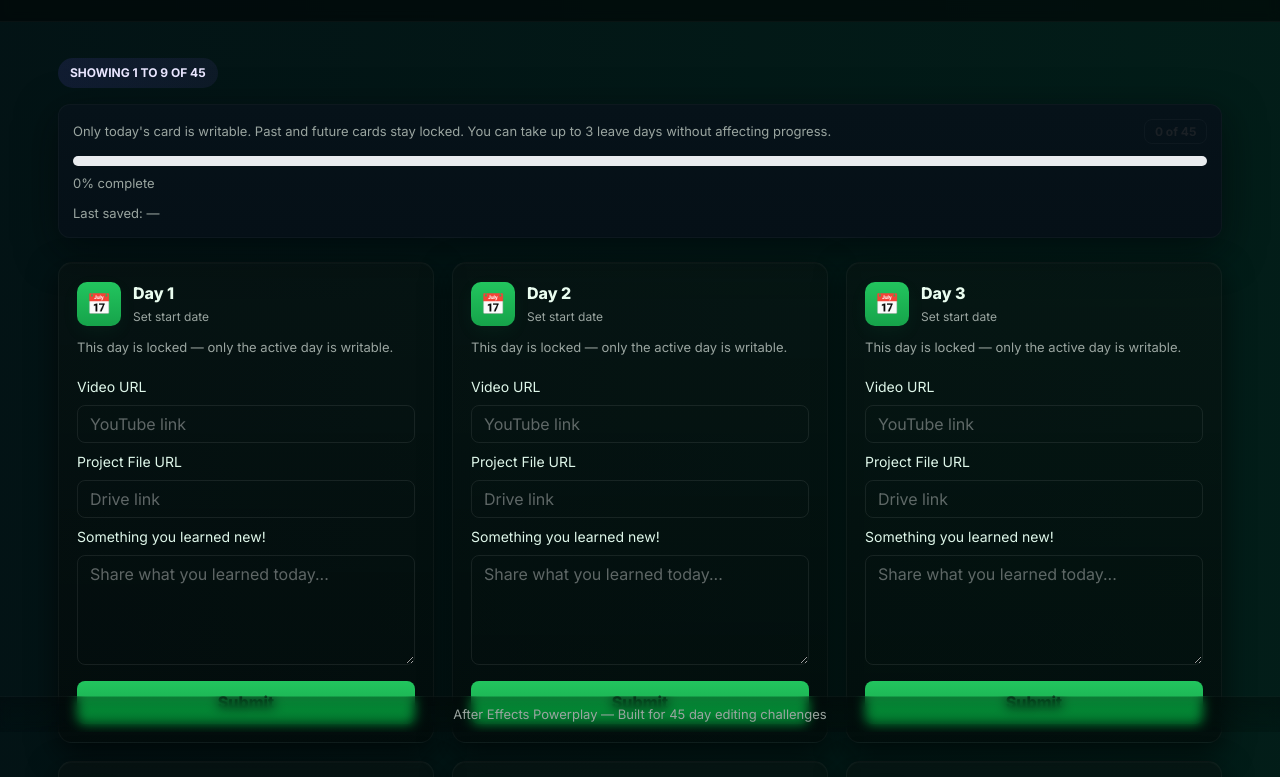
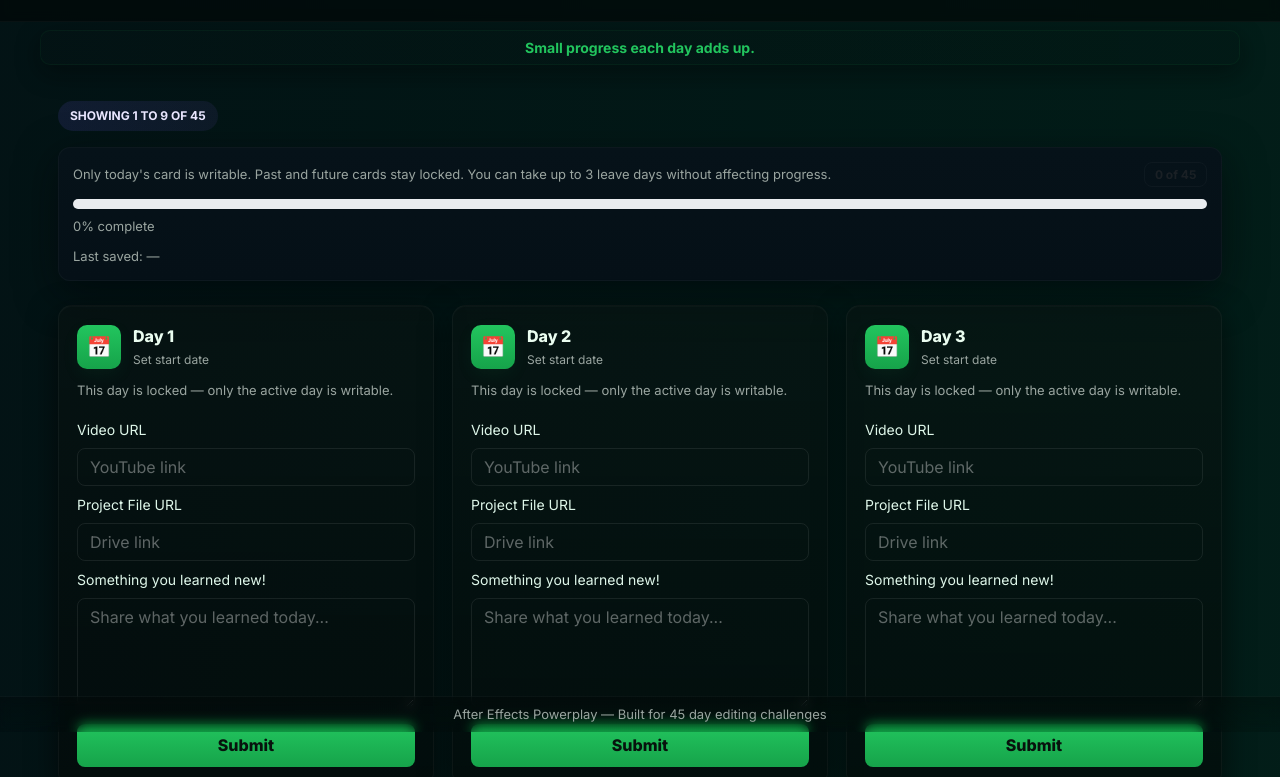
Before and after one commit to Aang1337/AE-Challenge, a plain HTML site: page index.html in a window 1280 px wide. Shown: the part 68-845 px from the top of the page. Drawn offline with nearby package versions, Linux system fonts and the light colour scheme.

Commit message:
Update index.html

```diff
--- a/index.html
+++ b/index.html
@@ -71,10 +71,43 @@
         backdrop-filter: blur(6px) saturate(120%);
         padding: 6px 0;
       }
+
+      /* motivation box (rotating quote) — smoother transitions */
+      .motivation-box {
+        max-width: 1200px;
+        margin: 8px auto 0;
+        padding: 6px 18px;
+        text-align: center;
+        font-size: 14px;
+        font-weight: 700;
+        color: var(--accent-2);
+        border-radius: 10px;
+        background: linear-gradient(
+          90deg,
+          rgba(6, 18, 16, 0.18),
+          rgba(3, 8, 7, 0.12)
+        );
+        border: 1px solid rgba(34, 197, 94, 0.06);
+        box-shadow: 0 8px 24px rgba(2, 6, 6, 0.45);
+        opacity: 0;
+        transform: translateY(-6px) scale(0.995);
+        transition: opacity 620ms cubic-bezier(0.2, 0.9, 0.3, 1),
+          transform 620ms cubic-bezier(0.2, 0.9, 0.3, 1);
+        pointer-events: none;
+        white-space: nowrap;
+        overflow: hidden;
+        text-overflow: ellipsis;
+        will-change: opacity, transform;
+      }
+      .motivation-box.show {
+        opacity: 1;
+        transform: translateY(0) scale(1);
+      }
+
       .container-main {
         max-width: 1200px;
         margin: 20px auto;
-        padding: 0 18px 80px;
+        padding: 0 18px 0px;
       }
       .brand {
         display: flex;
@@ -90,7 +123,7 @@
       }
       .brand-title {
         font-weight: 700;
-        font-size: 13px;
+        font-size: 20px;
         line-height: 1;
       }
       .subtitle {
@@ -536,6 +569,11 @@
         .gif-wrapper {
           width: 260px;
         }
+        .motivation-box {
+          font-size: 13px;
+          padding-left: 12px;
+          padding-right: 12px;
+        }
       }
     </style>
   </head>
@@ -547,8 +585,8 @@
         <div class="brand">
           <span class="brand-dot" aria-hidden="true"></span>
           <div>
-            <div class="brand-title">After Effects Powerplay — Vol 2.0</div>
-            <div class="subtitle">45 Days Editing Challenge</div>
+            <div class="brand-title">Challenge</div>
+            <div class="subtitle">Editing Challenge</div>
           </div>
         </div>
 
@@ -612,6 +650,15 @@
         </div>
       </div>
     </header>
+
+    <!-- Motivation box added under header -->
+    <div
+      id="motivationBox"
+      class="motivation-box"
+      aria-live="polite"
+      aria-atomic="true"
+      tabindex="-1"
+    ></div>
 
     <main class="container-main">
       <div id="section-progress">
@@ -2298,5 +2345,84 @@
         };
       })();
     </script>
+
+    <!-- Updated: smoother animation timings + 15 second rotation -->
+    <script>
+      (function () {
+        const QUOTES_EXTRA = [
+          "Small progress each day adds up.",
+          "Don’t watch the clock; do what it does — keep going.",
+          "Focus on progress, not perfection.",
+          "Start where you are. Use what you have. Do what you can.",
+          "The secret of getting ahead is getting started.",
+          "You don’t have to be great to start, but you have to start to be great.",
+          "Consistency is what transforms average into excellence.",
+          "One day or day one. You decide.",
+          "Small steps every day.",
+          "Be proud of how far you’ve come.",
+          "Progress, not perfection.",
+          "Keep going — everything you need will come to you.",
+          "Discipline is choosing between what you want now and what you want most.",
+          "Do something today that your future self will thank you for.",
+          "The future depends on what you do today.",
+          "Believe you can, and you're halfway there.",
+          "Every day is a fresh start.",
+          "Little by little, a little becomes a lot.",
+          "You are stronger than you think.",
+          "Keep moving forward — small steps win challenges.",
+        ];
+
+        const el = document.getElementById("motivationBox");
+        if (!el) return;
+
+        // match to CSS transition (ms)
+        const FADE_MS = 620;
+        const DISPLAY_INTERVAL_MS = 15000; // 15 seconds
+
+        let idx = -1;
+        let intervalId = null;
+        function showNext() {
+          idx = (idx + 1) % QUOTES_EXTRA.length;
+          // fade out
+          el.classList.remove("show");
+          // wait for fade out to complete (use slightly less than full transition for crispness)
+          setTimeout(() => {
+            // change text then fade in
+            el.textContent = QUOTES_EXTRA[idx];
+            el.classList.add("show");
+          }, Math.max(220, FADE_MS - 240));
+        }
+
+        // show first (enter after a short micro-delay so CSS transition plays)
+        setTimeout(() => {
+          showNext();
+          // schedule repeating
+          intervalId = setInterval(showNext, DISPLAY_INTERVAL_MS);
+        }, 120);
+
+        // accessibility: pause rotation on focus/hover and resume on blur/mouseout
+        let paused = false;
+        function pauseRotation() {
+          if (paused) return;
+          paused = true;
+          if (intervalId) clearInterval(intervalId);
+          intervalId = null;
+        }
+        function resumeRotation() {
+          if (!paused) return;
+          paused = false;
+          if (intervalId) clearInterval(intervalId);
+          intervalId = setInterval(showNext, DISPLAY_INTERVAL_MS);
+        }
+
+        el.addEventListener("focus", pauseRotation);
+        el.addEventListener("blur", resumeRotation);
+        el.addEventListener("mouseover", pauseRotation);
+        el.addEventListener("mouseout", resumeRotation);
+
+        // make it keyboard-focusable for accessibility (so screen readers can pause)
+        el.setAttribute("tabindex", "0");
+      })();
+    </script>
   </body>
 </html>
```
